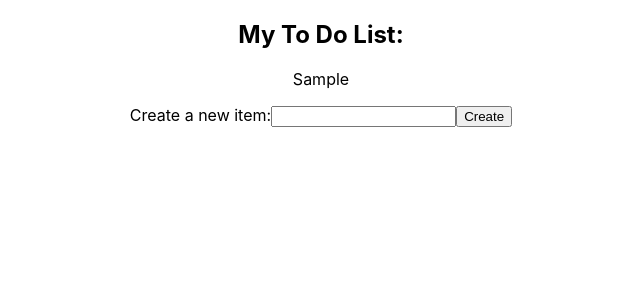
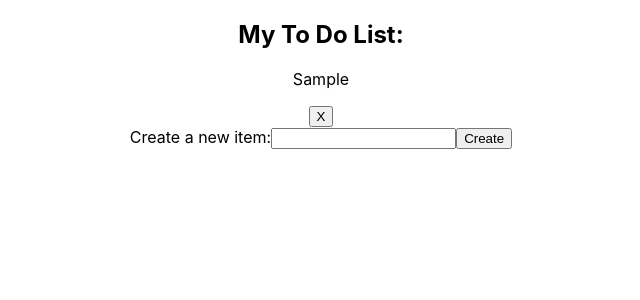
Before and after one commit to Ryan-E-Mark/ToDo-TS, a React (Create React App) app: page / in a window 1280 px wide. Both pictures are taken after typing "Sample" into the empty fields and a click on the button "Create". Shown: the top 300 px of the page, without its empty margins (319-959 px from the left). Built offline with nearby package versions, Linux system fonts and the light colour scheme.

Commit message:
added delete button to tasks

```diff
--- a/src/components/item-list.tsx
+++ b/src/components/item-list.tsx
@@ -33,9 +33,10 @@ const ItemList: React.FC = () => {
         });
     }
 
-    // const handleDelete = (e: any) => {
-    //     return(todoList.filter(task !== task.id));
-    // }
+    const handleDelete = (id: number) => {
+        const activeTasks = todoList.filter((item: any) => item.id !== id);
+        setTodoList(activeTasks);
+    }
 
     console.log(todoList);
 
@@ -45,7 +46,7 @@ const ItemList: React.FC = () => {
             {todoList.map((item: any) => (
                 <div>
                     <p>{item.task}</p>
-                    {/* <button onClick={handleDelete}>X</button> */}
+                    <button onClick={() => handleDelete(item.id)}>X</button>
                 </div>))}
             <form onSubmit={handleSubmit}>
                 <label /> Create a new item:
```
